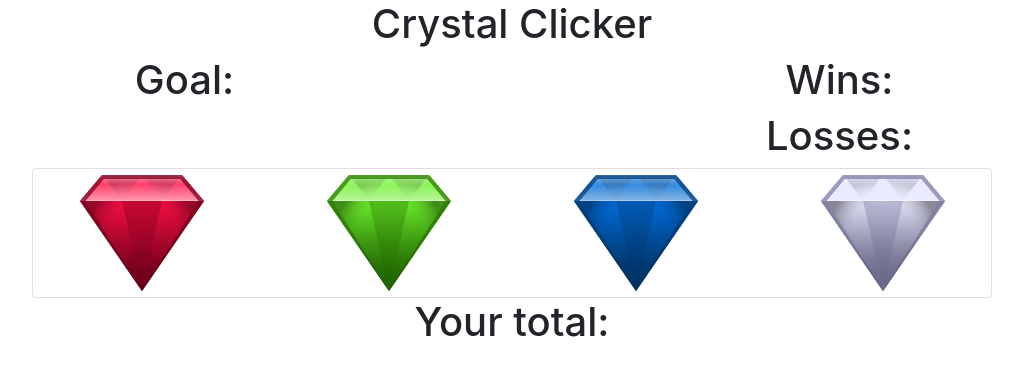
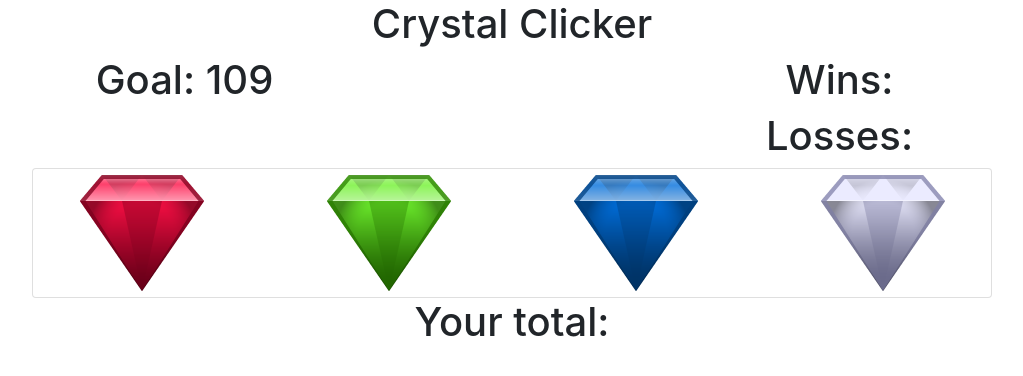
Before and after one commit to skinsler/unit-4-game, a plain HTML site: page index.html in a window 1280 px wide. Shown: the whole page, without its empty margins (128-1151 px from the left). Drawn offline with nearby package versions, Linux system fonts and the light colour scheme.

Commit message:
generate and assign random numbers

```diff
--- a/assets/javascript/game.js
+++ b/assets/javascript/game.js
@@ -14,11 +14,18 @@ $(document).ready(function() {
 
 
 
+    for (i=0;i<NUMBER_CRYSTALS;i++) {
+        var random = Math.floor(Math.random() * MAX_CRYSTAL_VALUE) +1;
+        crystalValues.push(random);
+    }
 
+
+    console.log(crystalValues);
 
 
     function startGame() {
-
+        goal = Math.floor(Math.random() * (MAX_GOAL_VALUE-MIN_GOAL_VALUE)) + MIN_GOAL_VALUE;
+        $("#goal").html("<h1>Goal: " + goal + "</h1>");
 
     };
 
@@ -28,7 +35,6 @@ $(document).ready(function() {
         let crystalId = $(this).attr('id');
         console.log(crystalId);
 
-        if
         });
 
 });
--- a/index.html
+++ b/index.html
@@ -23,8 +23,8 @@
         </header>
 
         <div class="row">
-            <div class="col-md-6 text-center">
-                <h1>Goal: </h1>
+            <div id = "goal" class="col-md-6 text-center">
+                <h1>Goal:   </h1>
             </div>
             <div class="col-md-6 text-center">
                 <h1>Wins: </h1>
```
